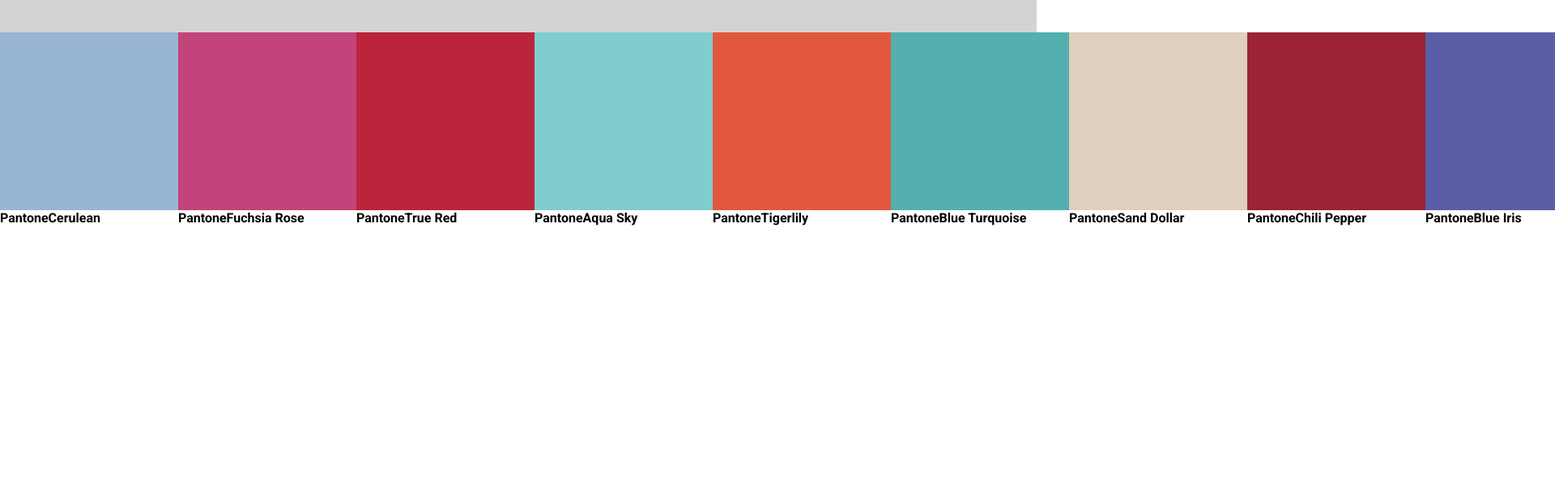
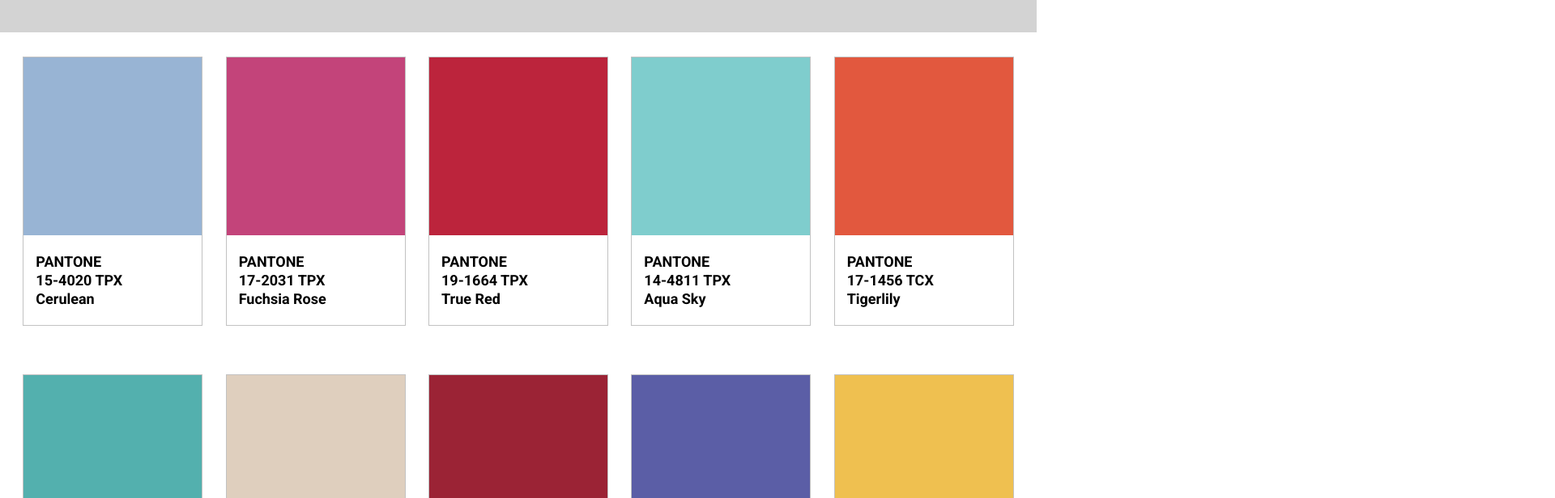
Before and after one commit to nebuloes/pcoty, a React (Vite) app: page / in a window 1280 px wide. Shown: the top 616 px of the page at 81% size, 1920 px wide, since content can reach past the window. Built offline with nearby package versions, Linux system fonts and the light colour scheme.

Commit message:
PCOTY Color Card Basic Look
* styling for basic appearance of the cards

```diff
--- a/src/App.scss
+++ b/src/App.scss
@@ -1,21 +1,6 @@
 @import "ColorCard";
 
 @import url('https://fonts.googleapis.com/css2?family=Roboto:wght@400;700&display=swap');
-
-.App {
-  // text-align: center;
-}
-
-.App-logo {
-  height: 40vmin;
-  pointer-events: none;
-}
-
-@media (prefers-reduced-motion: no-preference) {
-  .App-logo {
-    animation: App-logo-spin infinite 20s linear;
-  }
-}
 
 .App-header {
   height: 40px;
@@ -27,26 +12,14 @@
   color: white;
 }
 
-.App-link {
-  color: #61dafb;
+.App-body {
+  display: flex;
+  flex-wrap: wrap;
+  justify-content: space-evenly;
 }
 
-.App-body {
-  display: flex;
-  justify-content: space-between;
-}
-
-@keyframes App-logo-spin {
-  from {
-    transform: rotate(0deg);
-  }
-  to {
-    transform: rotate(360deg);
-  }
-}
-
-button {
-  font-size: calc(10px + 2vmin);
+p {
+  margin: 2px 0;
 }
 
 * {
--- a/src/ColorCard.jsx
+++ b/src/ColorCard.jsx
@@ -4,8 +4,11 @@ function ColorCard(card) {
   return (
     <div className="ColorCard">
       <div className="ColorCard-swatch" style={{ backgroundColor: card.hex }}/>
-      <span>Pantone</span>
-      {card.name}
+      <div className="ColorCard-data">
+        <p>Pantone</p>
+        <p>{card.code}</p>
+        <p>{card.name}</p>
+      </div>
     </div>
   );
 }
--- a/src/ColorCard.scss
+++ b/src/ColorCard.scss
@@ -1,12 +1,21 @@
 .ColorCard {
   box-sizing: content-box;
-  width: 220px;
+  margin: 30px 0;
+  border: 1px solid #c2c2c2;
   font-family: 'Roboto', sans-serif;
   font-weight: 700;
-  // text-transform: uppercase;
 
   &-swatch {
     width: 220px;
     height: 220px;
   }
+
+  &-data {
+    padding: 20px 15px;
+    font-size: 18px;
+
+    p:first-child {
+      text-transform: uppercase;
+    }
+  }
 }
```
